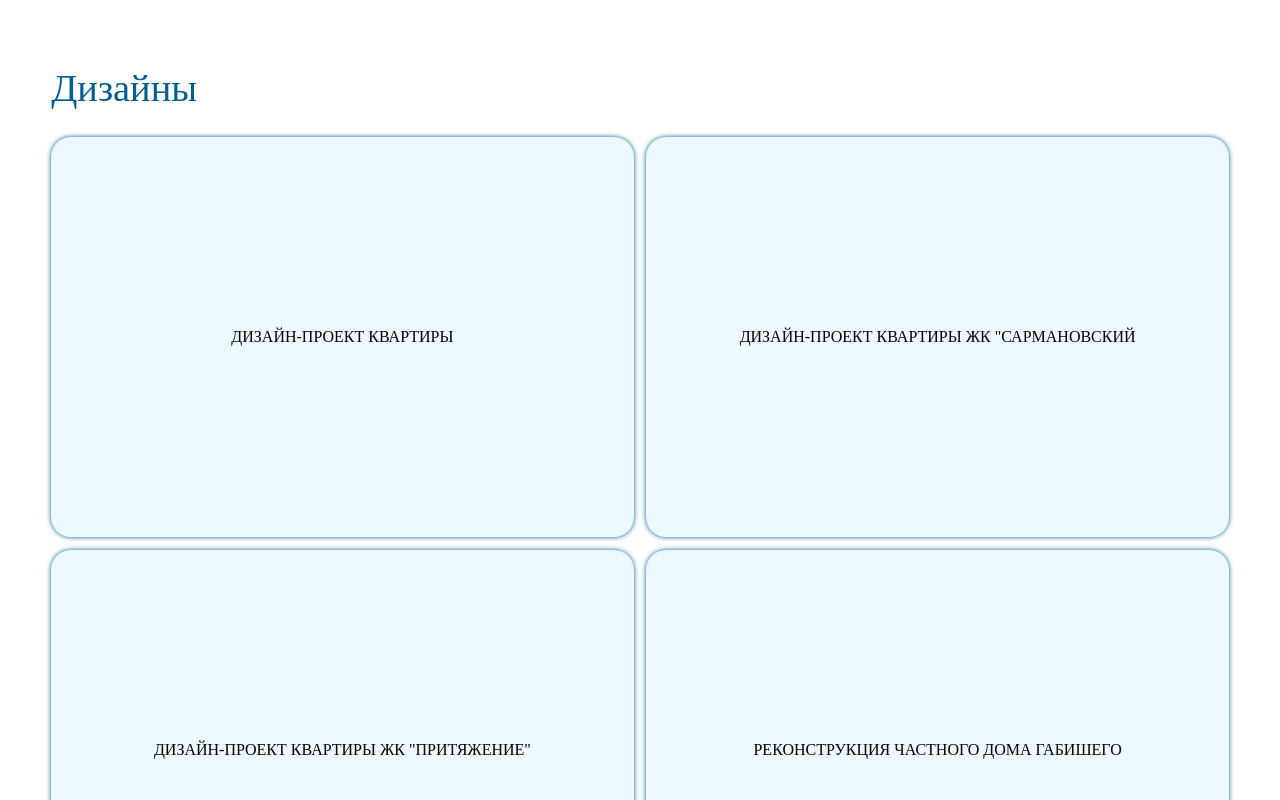
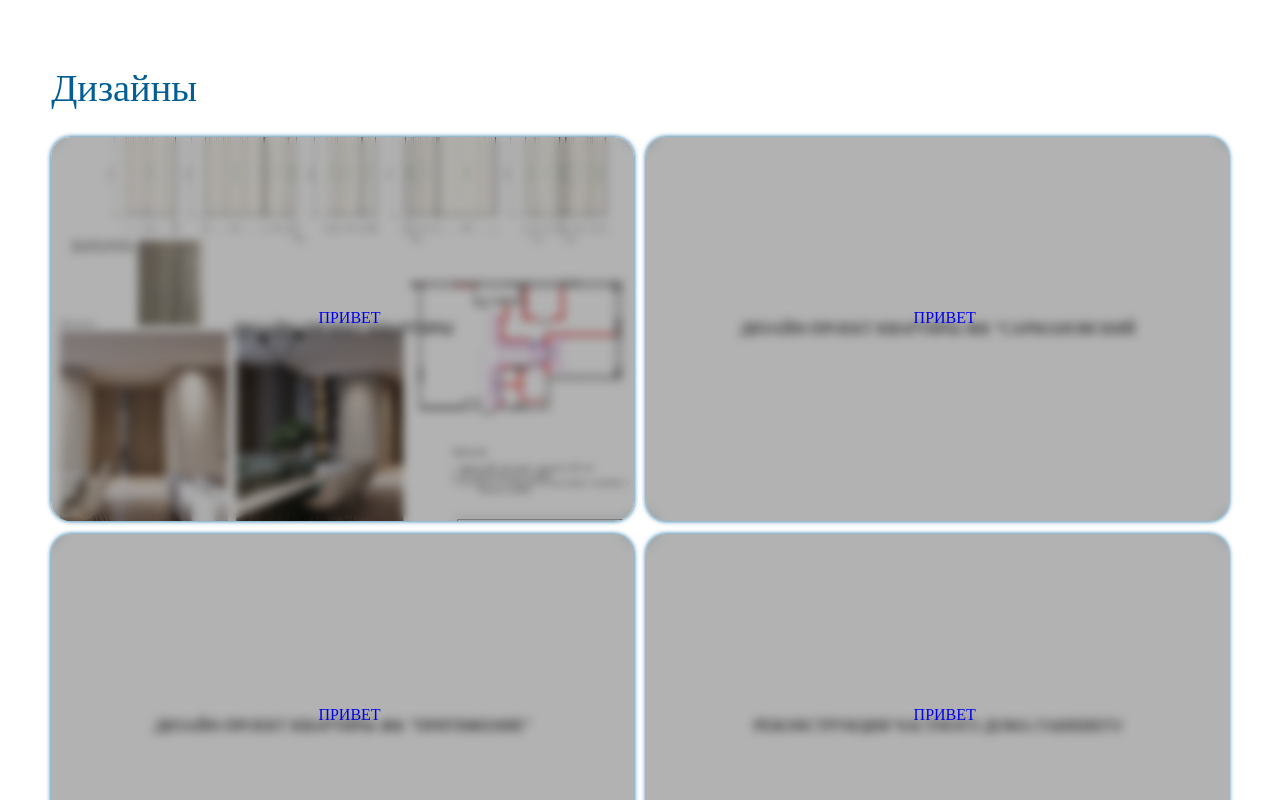
Before and after one commit to EinarLab/smartHouse, a SvelteKit app: page / in a window 1280 px wide. Shown: the part 4320-5120 px from the top of the page. Built offline with nearby package versions, Linux system fonts and the light colour scheme.

Commit message:
First comment. Test design block

```diff
--- a/src/components/Design.svelte
+++ b/src/components/Design.svelte
@@ -1,10 +1,10 @@
 <script>
     import DesignItem from "./DesignItem.svelte";
 
-    import bgs from "$lib/img/projects-background/1.jpg";
+    import DesignItemBg1 from "$lib/img/design/Дизайн-проект_квартиры.jpg";
 
     const designBgs = [
-        bgs
+        DesignItemBg1
     ]
 
     const designTexts = [
@@ -29,6 +29,7 @@
 
     <section class="design__item_container">
         <DesignItem
+            designItemBg={designBgs[0]}
             designItemText={designTexts[0]}
             designItemProject={designProjects[0]}
         >
--- a/src/components/DesignItem.svelte
+++ b/src/components/DesignItem.svelte
@@ -1,18 +1,21 @@
 <script>
+    export let designItemBg = "";
     export let designItemText = "";
     export let designItemProject = "";
 </script>
 
-<a href="{designItemProject}" target="_blank" class="design__item">
+<a
+    href="{designItemProject}"
+    target="_blank"
+    class="design__item"
+    style="background: url('{designItemBg}') no-repeat; background-size: cover; background-position: center center;">
     <p class="design__item_header">{designItemText}</p>
 </a>
 
 <style>
     .design__item {
         width: 100%;
-        min-height: 50vh;
-        max-height: auto;
-
+        min-height: 30vw;
 
         display: flex;
         justify-content: center;
@@ -26,7 +29,7 @@
         border-radius: 20px;
         box-shadow: 0px 0px 5px 0px var(--accent-color);
 
-        background-color: var(--secondary-color);
+        position: relative;
 
         transition: .2s;
     }
@@ -34,6 +37,41 @@
     .design__item:hover {
         transform: scale(1.02);
         box-shadow: 0 0 10px 5px var(--accent-color);
+    }
+
+    .design__item::before {
+        content: "";
+        position: absolute;
+        top: 0;
+        left: 0;
+        right: 0;
+        bottom: 0;
+        border-radius: 20px;
+
+        backdrop-filter: blur(5px);
+        -webkit-backdrop-filter: blur(5px);
+        background: rgba(0, 0, 0, 0.3);
+
+        opacity: 1;
+        transition: opacity 0.3s ease;
+        z-index: 1;
+        pointer-events: none;
+    }
+
+    .design__item::after {
+        content: 'Привет';
+
+        position: absolute;
+        top: 50%;
+        left: 50%;
+        transform: translate(-50%, -50%);
+
+        opacity: 1;
+        transition: opacity 0.3s ease;
+        z-index: 2;
+        pointer-events: none;
+        width: 48px;
+        height: 48px;
     }
 
     .design__item_header {
```
Also changed, not shown: src/lib/css/main.css, src/lib/img/design/Дизайн-проект_квартиры.jpg (added).
